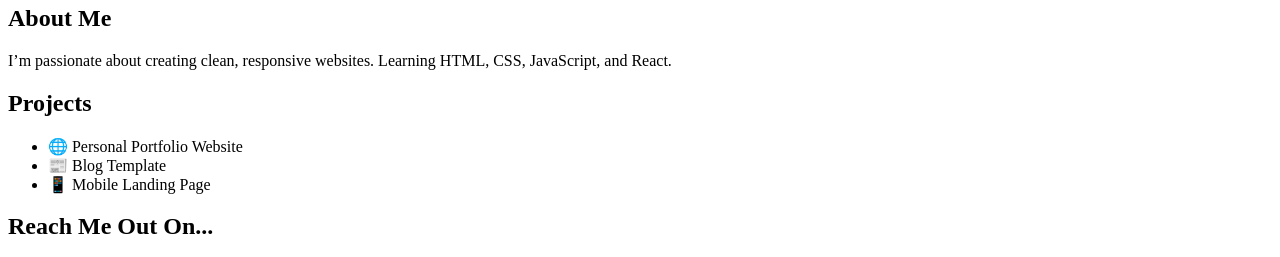
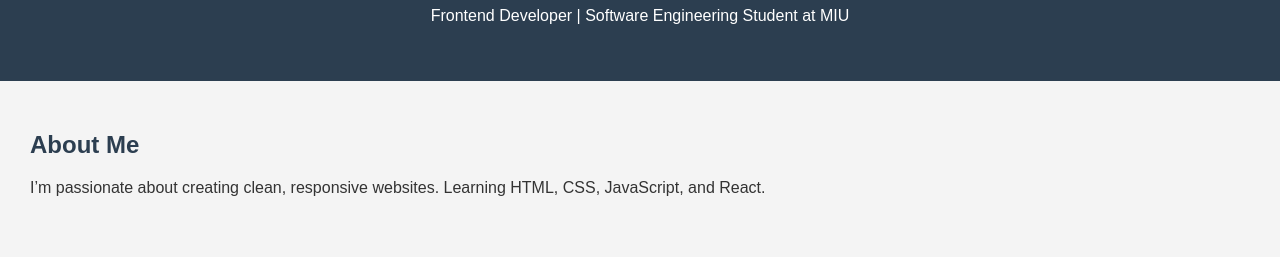
Before and after one commit to aishaabdullahiwaziri001/Waziri-portfolio-, a plain HTML site: page Index.html in a window 1280 px wide. Shown: the part 113-370 px from the top of the page. Drawn offline with Linux system fonts and the light colour scheme.

Commit message:
Update Index.html

```diff
--- a/Index.html
+++ b/Index.html
@@ -4,7 +4,7 @@
   <meta charset="UTF-8" />
   <meta name="viewport" content="width=device-width, initial-scale=1.0"/>
   <title>Aisha Waziri Portfolio</title>
-  <link rel="stylesheet" href="style.csc.css" />
+  <link rel="stylesheet" href="style.css" />
 </head>
 <body>
   <header>
```
